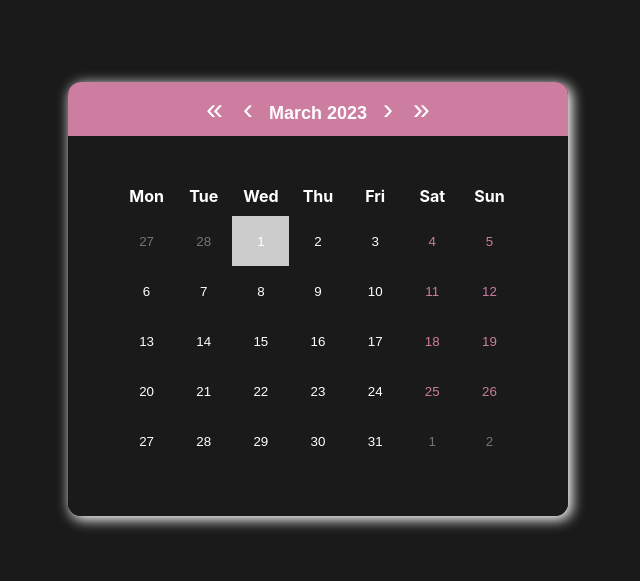
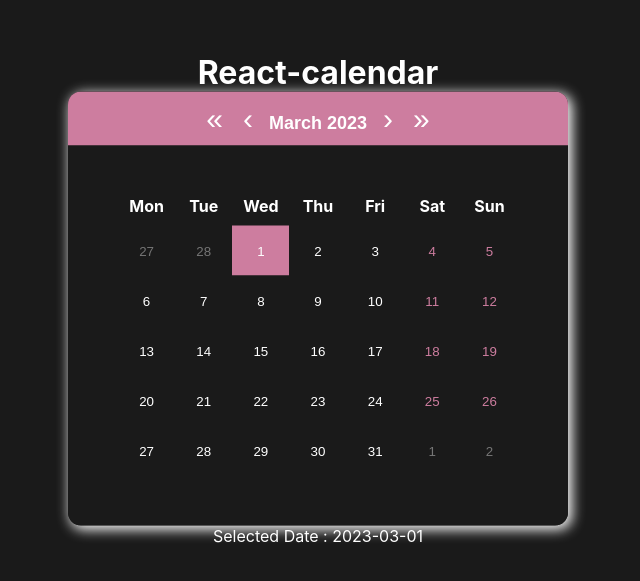
Before and after one commit to Yejin-Han/team_project, a React (Create React App) app: page /calendar in a window 1280 px wide. Shown: the part 101-682 px from the top of the page, without its empty margins (322-962 px from the left). Built offline with nearby package versions, Linux system fonts and the light colour scheme; a web font is replaced by a local one.

Commit message:
230211 jiyeon update
[추가] ReactCalender컴포넌트 - 선택한 날짜 화면 출력 기능 추가(react-moment라이브러리 install)
[수정] css 클래스 네임 수정
App -> Calender_app

```diff
--- a/package.json
+++ b/package.json
@@ -6,6 +6,7 @@
     "@testing-library/jest-dom": "^5.16.5",
     "@testing-library/react": "^13.4.0",
     "@testing-library/user-event": "^13.5.0",
+    "moment": "^2.29.4",
     "node-sass": "^8.0.0",
     "react": "^18.2.0",
     "react-calendar": "^4.0.0",
--- a/src/components/calendar/MainCalender.js
+++ b/src/components/calendar/MainCalender.js
@@ -3,7 +3,7 @@ import ReactCalender from "./ReactCalender";
 
 function MainCalender() {
   return (
-    <div className="App">
+    <div className="Calender_app">
       <ReactCalender />
     </div>
   );
--- a/src/components/calendar/ReactCalender.js
+++ b/src/components/calendar/ReactCalender.js
@@ -1,11 +1,22 @@
 import React, { useState } from "react";
 import Calendar from "react-calendar";
-// import "react-calendar/dist/Calendar.css";
+import moment from "moment";
 
 const ReactCalender = () => {
+  const [date, setDate] = useState(new Date());
+
+  const selectedDay = moment(date).format("YYYY-MM-DD");
+
   return (
     <div>
-      <Calendar />
+      <h1>React-calendar</h1>
+      <div>
+        <Calendar onChange={setDate} value={date} />
+      </div>
+      <div>
+        <span>Selected Date : </span>
+        {selectedDay}
+      </div>
     </div>
   );
 };
```
Also changed, not shown: 1 other file (tests, documents, lock files or other folders).
